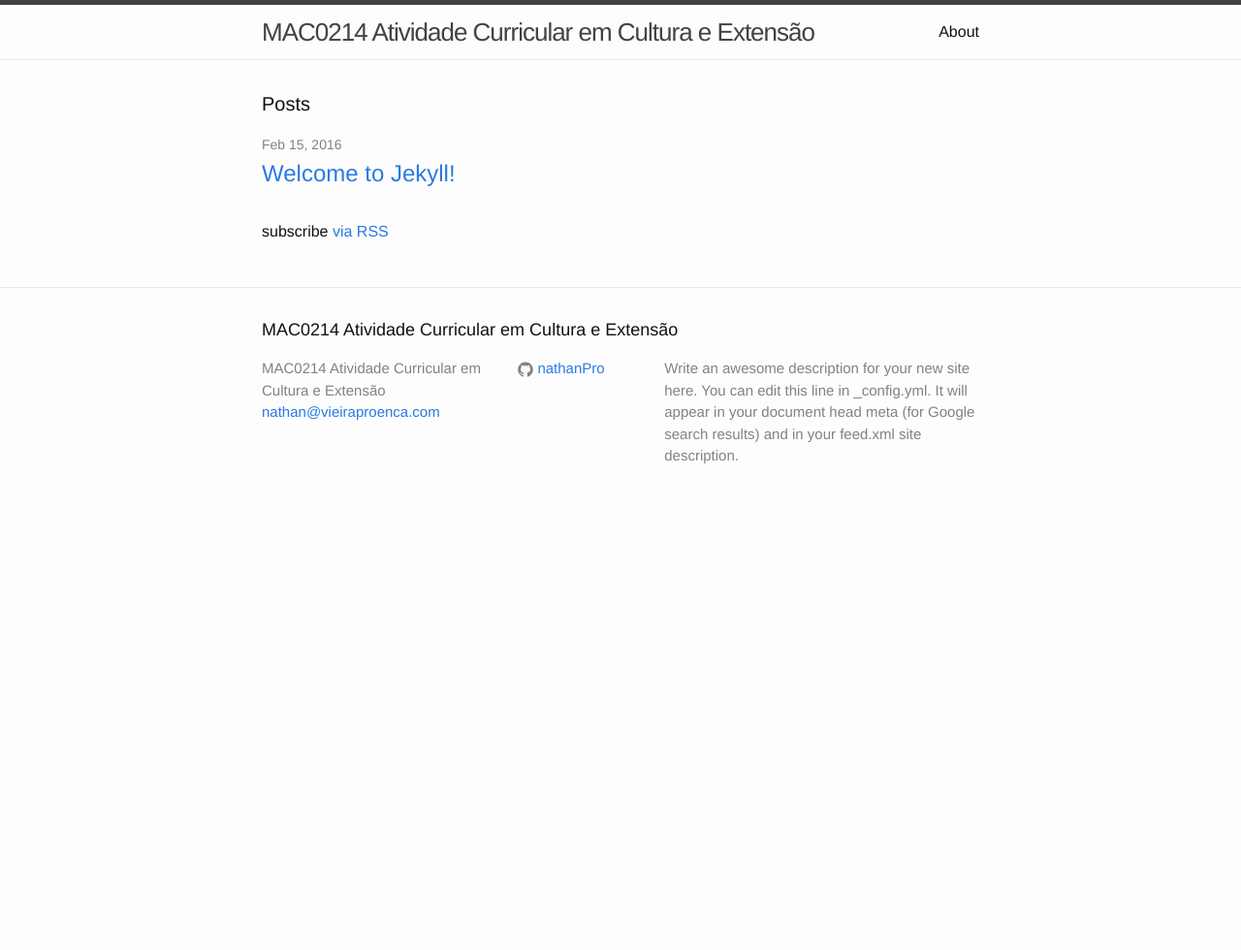
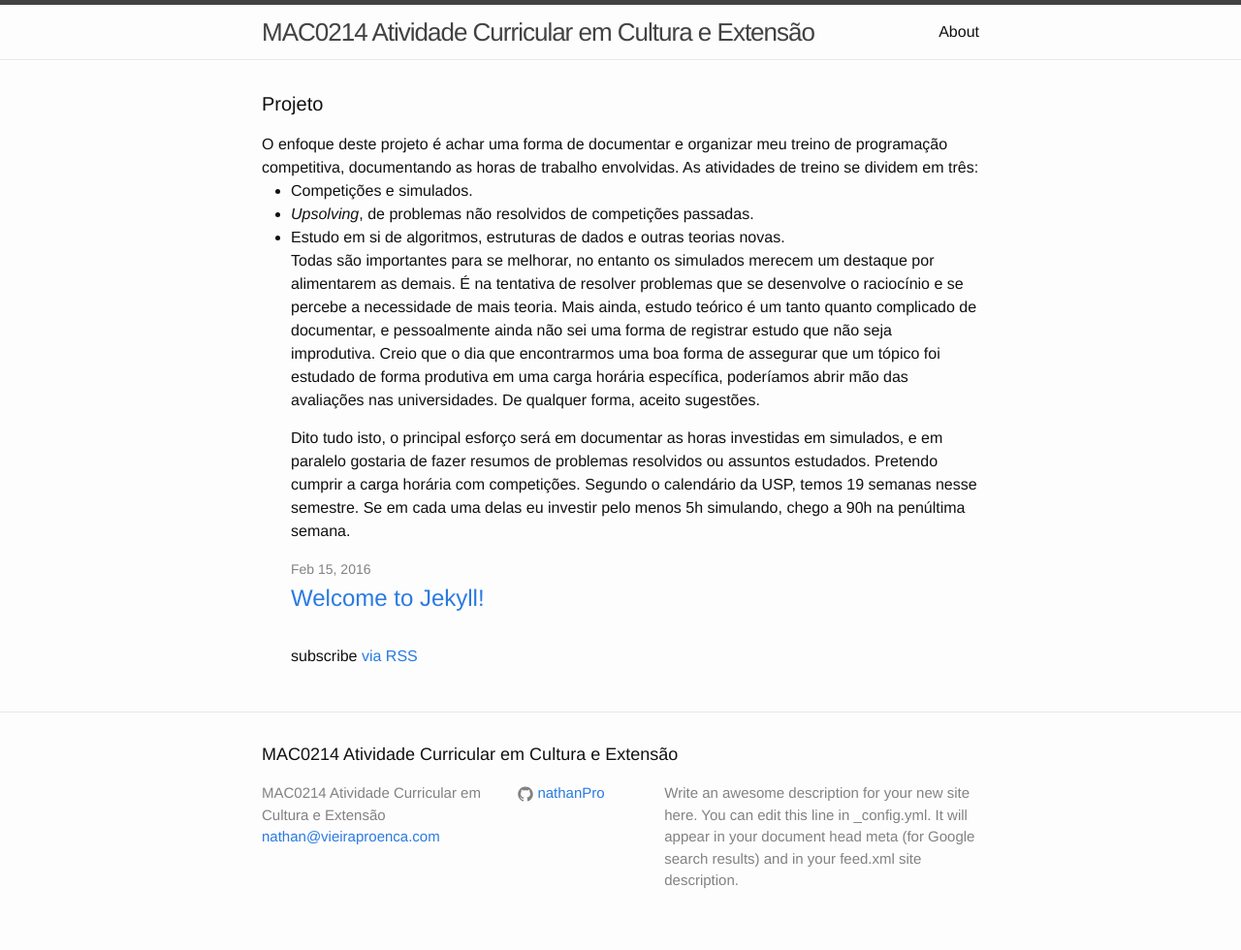
Before and after one commit to nathanPro/mac0214, a Jekyll site: the page built from index.html, in a window 1280 px wide. Shown: the whole page at 97% size. Built offline with Jekyll 4.4.1, drawn with Linux system fonts in a browser that asks for light colours; before the commit the page ends 900 px from its top, so only the background shows below that.

Commit message:
Uhul, jekyll funcionando

```diff
--- a/index.html
+++ b/index.html
@@ -4,7 +4,22 @@ layout: default
 
 <div class="home">
 
-  <h1 class="page-heading">Posts</h1>
+  <h1 class="page-heading">Projeto</h1>
+  O enfoque deste projeto é achar uma forma de documentar e organizar meu treino de programação competitiva, documentando as horas de trabalho envolvidas. As atividades de treino se dividem em três:
+
+  <ul>
+  <li>Competições e simulados.</li>
+  <li><i>Upsolving</i>, de problemas não resolvidos de competições passadas.</li>
+  <li>Estudo em si de algoritmos, estruturas de dados e outras teorias novas.</li>
+
+  <p>
+    Todas são importantes para se melhorar, no entanto os simulados merecem um destaque por alimentarem as demais. É na tentativa de resolver problemas que se desenvolve o raciocínio e se percebe a necessidade de mais teoria. Mais ainda, estudo teórico é um tanto quanto complicado de documentar, e pessoalmente ainda não sei uma forma de registrar estudo que não seja improdutiva. Creio que o dia que encontrarmos uma boa forma de assegurar que um tópico foi estudado de forma produtiva em uma carga horária específica, poderíamos abrir mão das avaliações nas universidades. De qualquer forma, aceito sugestões.
+  </p>
+
+  <p>
+    Dito tudo isto, o principal esforço será em documentar as horas investidas em simulados, e em paralelo gostaria de fazer resumos de problemas resolvidos ou assuntos estudados. Pretendo cumprir a carga horária com competições. Segundo o calendário da USP, temos 19 semanas nesse semestre. Se em cada uma delas eu investir pelo menos 5h simulando, chego a 90h na penúltima semana.
+  </p>
+
 
   <ul class="post-list">
     {% for post in site.posts %}
```
